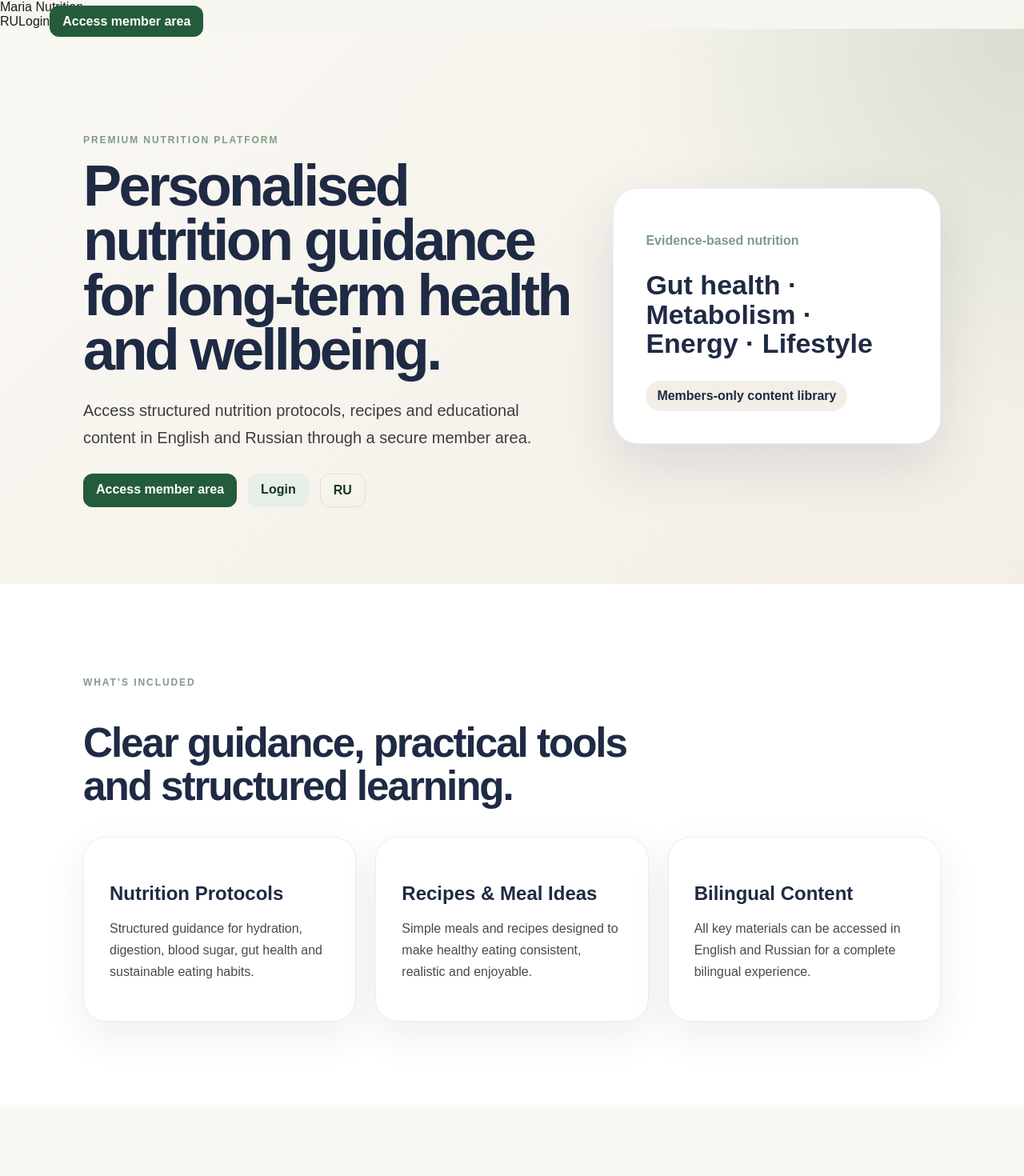
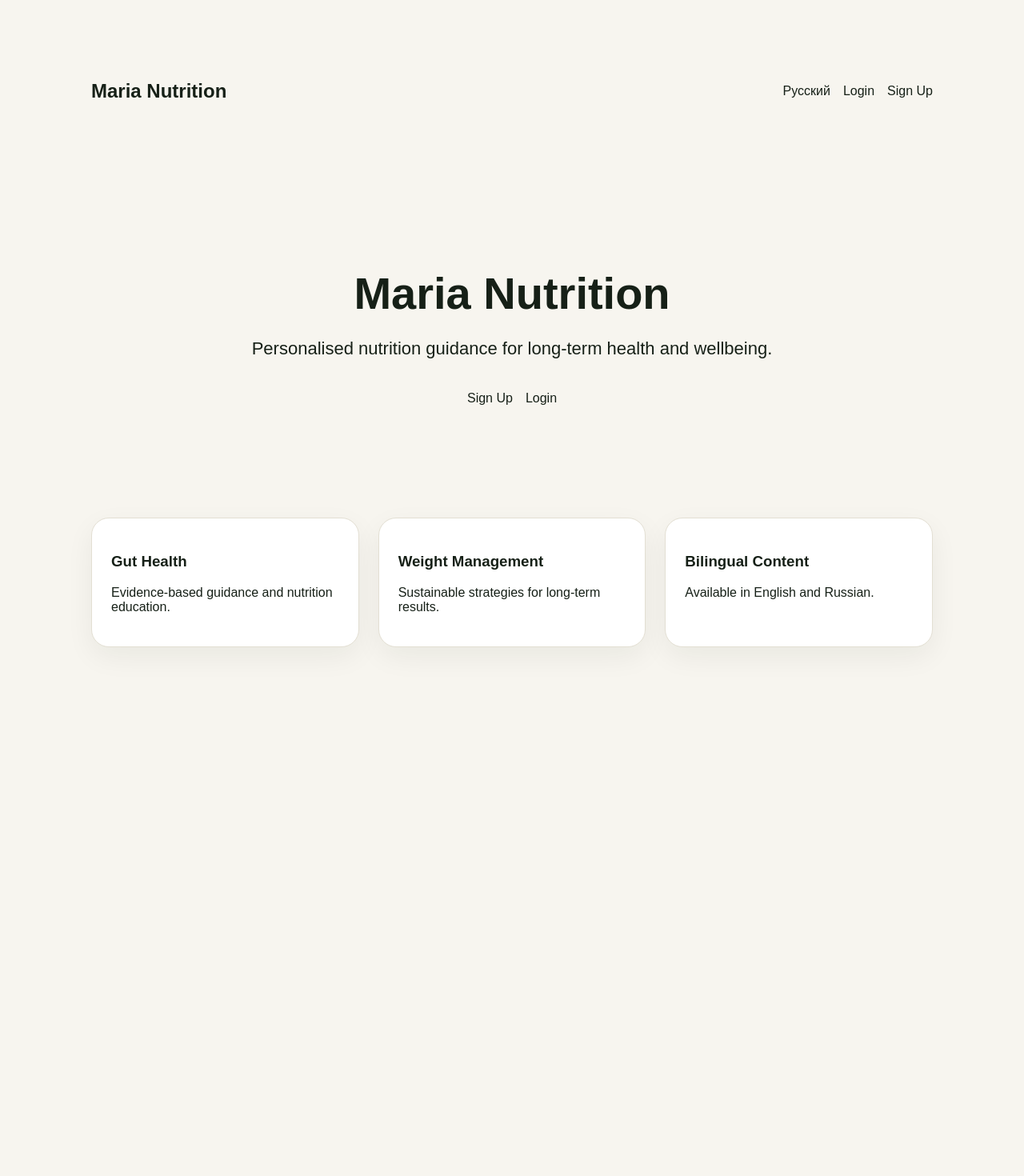
Before and after one commit to Ringerz2026/nutrition-portal, a Next.js app: page / in a window 1280 px wide. Shown: the top 1470 px of the page at 80% size. After the commit the page ends 889 px from the top, so only its background shows below. Built offline with nearby package versions, Linux system fonts and the light colour scheme.

Commit message:
Restore homepage

```diff
--- a/app/page.tsx
+++ b/app/page.tsx
@@ -3,155 +3,122 @@
 import Link from 'next/link';
 import { Suspense } from 'react';
 import { useSearchParams } from 'next/navigation';
-import Reveal from '@/components/Reveal';
-'use client';
-
-import Link from 'next/link';
-import { useSearchParams } from 'next/navigation';
-import Reveal from '@/components/Reveal';
 
 function HomeContent() {
   const params = useSearchParams();
   const lang = params.get('lang') === 'ru' ? 'ru' : 'en';
-  const toggleLang = lang === 'ru' ? 'en' : 'ru';
 
-  const copy = lang === 'ru'
-    ? {
-        eyebrow: 'Премиальная нутрициологическая платформа',
-        title: 'Персональное питание для здоровья, энергии и долгосрочного благополучия.',
-        intro: 'Получайте доступ к протоколам питания, рецептам и образовательным материалам на русском и английском языке в закрытой зоне для участников.',
-        signup: 'Получить доступ',
-        login: 'Войти',
-        panelSmall: 'Научный подход к питанию',
-        panelTitle: 'Кишечник · Метаболизм · Энергия · Образ жизни',
-        panelBadge: 'Закрытая библиотека материалов',
-        included: 'Что включено',
-        includedTitle: 'Понятные рекомендации, практические инструменты и структурированное обучение.',
-        c1: 'Протоколы питания',
-        c1p: 'Рекомендации по воде, пищеварению, сахару, кишечнику и устойчивым пищевым привычкам.',
-        c2: 'Рецепты и идеи питания',
-        c2p: 'Простые блюда и рецепты, которые помогают питаться здорово без усложнений.',
-        c3: 'Два языка',
-        c3p: 'Основные материалы доступны на русском и английском языке.',
-        member: 'Для участников',
-        memberTitle: 'Закрытая библиотека питания для обучения и регулярности.',
-        memberText: 'Участники могут безопасно входить в личный кабинет, читать материалы и проходить программу в удобном темпе.',
-        dashboard: 'Перейти в кабинет'
-      }
-    : {
-        eyebrow: 'Premium Nutrition Platform',
-        title: 'Personalised nutrition guidance for long-term health and wellbeing.',
-        intro: 'Access structured nutrition protocols, recipes and educational content in English and Russian through a secure member area.',
-        signup: 'Access member area',
-        login: 'Login',
-        panelSmall: 'Evidence-based nutrition',
-        panelTitle: 'Gut health · Metabolism · Energy · Lifestyle',
-        panelBadge: 'Members-only content library',
-        included: 'What’s included',
-        includedTitle: 'Clear guidance, practical tools and structured learning.',
-        c1: 'Nutrition Protocols',
-        c1p: 'Structured guidance for hydration, digestion, blood sugar, gut health and sustainable eating habits.',
-        c2: 'Recipes & Meal Ideas',
-        c2p: 'Simple meals and recipes designed to make healthy eating consistent, realistic and enjoyable.',
-        c3: 'Bilingual Content',
-        c3p: 'All key materials can be accessed in English and Russian for a complete bilingual experience.',
-        member: 'For members',
-        memberTitle: 'A private nutrition library designed around education and consistency.',
-        memberText: 'Subscribers can log in securely, access published materials, read articles and follow the programme at their own pace.',
-        dashboard: 'Go to dashboard'
-      };
+  const copy =
+    lang === 'ru'
+      ? {
+          title: 'Maria Nutrition',
+          subtitle:
+            'Персональное питание для здоровья, энергии и долгосрочного благополучия.',
+          signup: 'Регистрация',
+          login: 'Вход',
+          switch: 'English',
+        }
+      : {
+          title: 'Maria Nutrition',
+          subtitle:
+            'Personalised nutrition guidance for long-term health and wellbeing.',
+          signup: 'Sign Up',
+          login: 'Login',
+          switch: 'Русский',
+        };
+
+  const nextLang = lang === 'ru' ? 'en' : 'ru';
 
   return (
-    <main>
-      <header className="premiumTopbar">
-        <Link className="premiumLogo" href={`/?lang=${lang}`}>
-          Maria Nutrition
-        </Link>
+    <main
+      style={{
+        maxWidth: '1100px',
+        margin: '0 auto',
+        padding: '80px 24px',
+      }}
+    >
+      <nav
+        style={{
+          display: 'flex',
+          justifyContent: 'space-between',
+          alignItems: 'center',
+          marginBottom: '60px',
+        }}
+      >
+        <h2>{copy.title}</h2>
 
-        <nav className="premiumTopnav">
-          <Link href={`/?lang=${toggleLang}`}>{toggleLang.toUpperCase()}</Link>
+        <div style={{ display: 'flex', gap: '16px' }}>
+          <Link href={`/?lang=${nextLang}`}>{copy.switch}</Link>
           <Link href={`/login?lang=${lang}`}>{copy.login}</Link>
-          <Link className="button small" href={`/signup?lang=${lang}`}>{copy.signup}</Link>
-        </nav>
-      </header>
+          <Link href={`/signup?lang=${lang}`}>{copy.signup}</Link>
+        </div>
+      </nav>
 
-      <section className="premiumHero">
-        <div className="container premiumHeroGrid">
-          <Reveal>
-            <div>
-              <p className="eyebrow">{copy.eyebrow}</p>
-              <h1>{copy.title}</h1>
-              <p className="heroText">{copy.intro}</p>
-              <div className="heroButtons">
-                <Link className="button" href={`/signup?lang=${lang}`}>{copy.signup}</Link>
-                <Link className="button secondary" href={`/login?lang=${lang}`}>{copy.login}</Link>
-                <Link className="button ghost" href={`/?lang=${toggleLang}`}>{toggleLang.toUpperCase()}</Link>
-              </div>
-            </div>
-          </Reveal>
+      <section style={{ textAlign: 'center', padding: '80px 0' }}>
+        <h1
+          style={{
+            fontSize: '56px',
+            marginBottom: '24px',
+          }}
+        >
+          {copy.title}
+        </h1>
 
-          <Reveal>
-            <div className="heroPanel">
-              <p>{copy.panelSmall}</p>
-              <h2>{copy.panelTitle}</h2>
-              <span>{copy.panelBadge}</span>
-            </div>
-          </Reveal>
+        <p
+          style={{
+            fontSize: '22px',
+            maxWidth: '700px',
+            margin: '0 auto 40px',
+          }}
+        >
+          {copy.subtitle}
+        </p>
+
+        <div
+          style={{
+            display: 'flex',
+            justifyContent: 'center',
+            gap: '16px',
+            flexWrap: 'wrap',
+          }}
+        >
+          <Link href={`/signup?lang=${lang}`}>
+            {copy.signup}
+          </Link>
+
+          <Link href={`/login?lang=${lang}`}>
+            {copy.login}
+          </Link>
         </div>
       </section>
 
-      <section className="premiumSection">
-        <div className="container">
-          <Reveal>
-            <p className="eyebrow">{copy.included}</p>
-            <h2>{copy.includedTitle}</h2>
-          </Reveal>
+      <section
+        style={{
+          display: 'grid',
+          gridTemplateColumns: 'repeat(auto-fit,minmax(250px,1fr))',
+          gap: '24px',
+          marginTop: '60px',
+        }}
+      >
+        <div className="card">
+          <h3>Gut Health</h3>
+          <p>Evidence-based guidance and nutrition education.</p>
+        </div>
 
-          <div className="premiumGrid">
-            <Reveal>
-              <div className="premiumCard">
-                <h3>{copy.c1}</h3>
-                <p>{copy.c1p}</p>
-              </div>
-            </Reveal>
+        <div className="card">
+          <h3>Weight Management</h3>
+          <p>Sustainable strategies for long-term results.</p>
+        </div>
 
-            <Reveal>
-              <div className="premiumCard">
-                <h3>{copy.c2}</h3>
-                <p>{copy.c2p}</p>
-              </div>
-            </Reveal>
-
-            <Reveal>
-              <div className="premiumCard">
-                <h3>{copy.c3}</h3>
-                <p>{copy.c3p}</p>
-              </div>
-            </Reveal>
-          </div>
-        </div>
-      </section>
-
-      <section className="premiumSection alt">
-        <div className="container premiumSplit">
-          <Reveal>
-            <div>
-              <p className="eyebrow">{copy.member}</p>
-              <h2>{copy.memberTitle}</h2>
-            </div>
-          </Reveal>
-
-          <Reveal>
-            <div className="premiumCard">
-              <p>{copy.memberText}</p>
-              <Link className="button" href={`/dashboard?lang=${lang}`}>{copy.dashboard}</Link>
-            </div>
-          </Reveal>
+        <div className="card">
+          <h3>Bilingual Content</h3>
+          <p>Available in English and Russian.</p>
         </div>
       </section>
     </main>
   );
 }
+
 export default function HomePage() {
   return (
     <Suspense fallback={null}>
```
